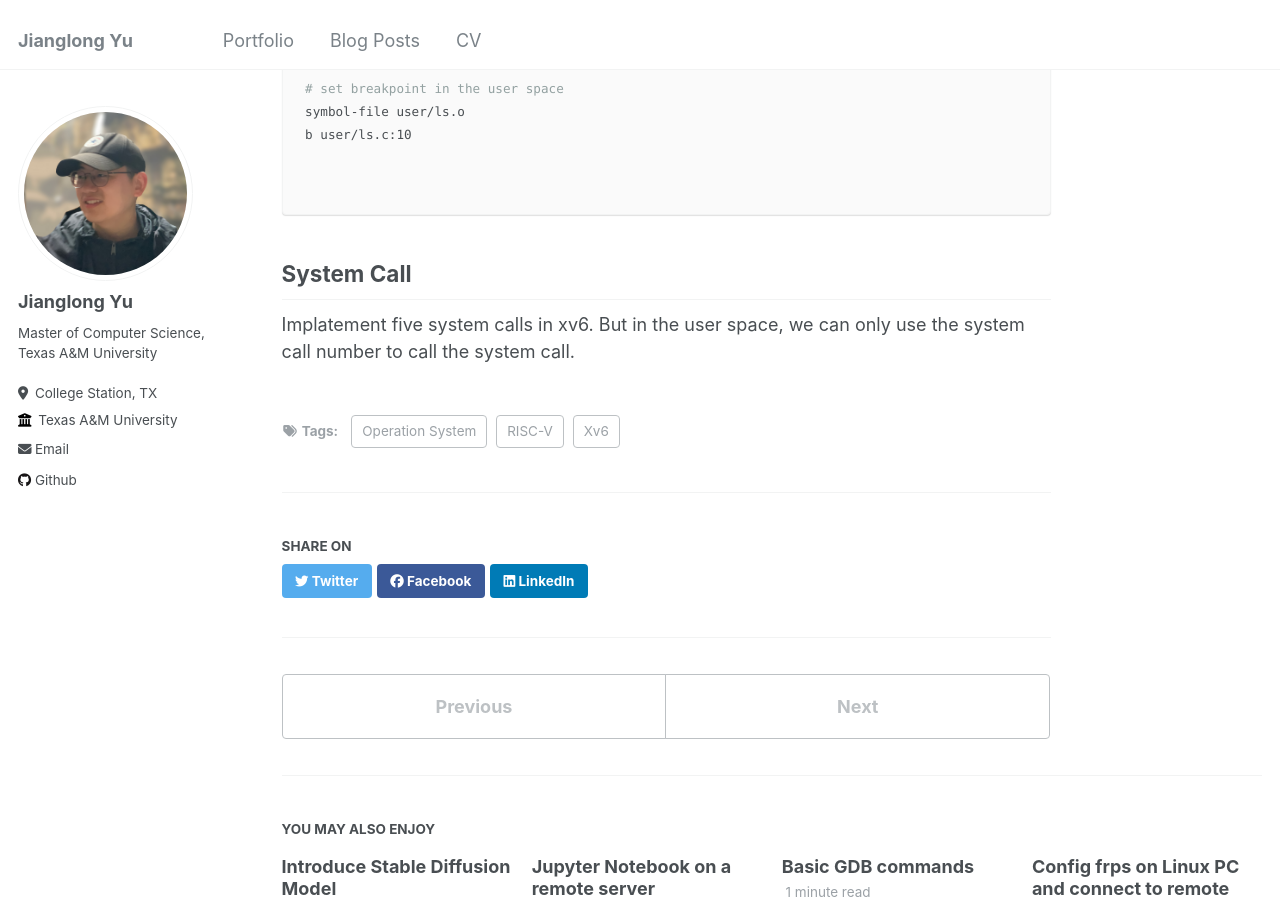
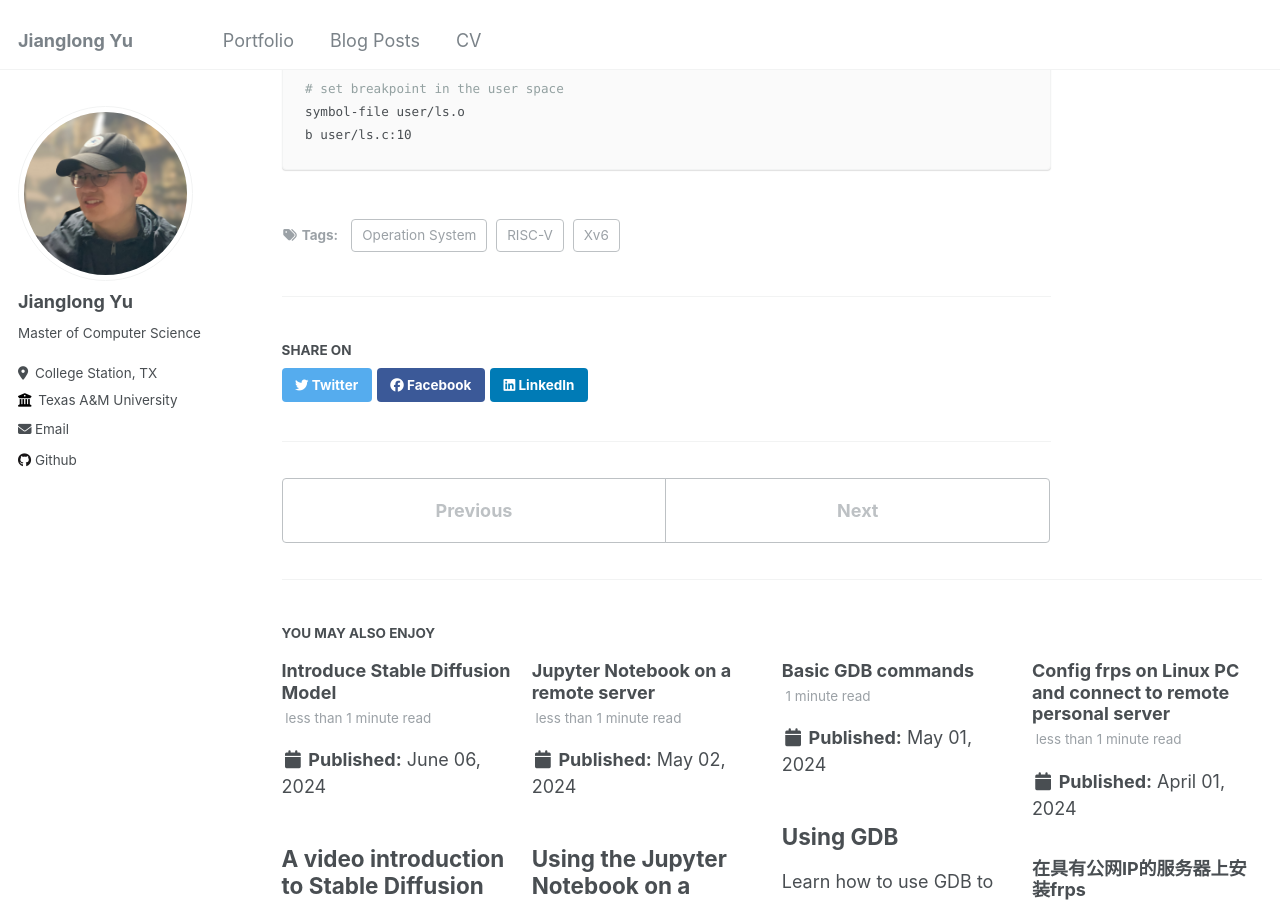
Before and after one commit to Jaron-U/Jaron-U.github.io, a Jekyll site: the page built from _posts/2024-05-02-post.md, in a window 1280 px wide and 900 px high, scrolled down 1002 px. Built offline with Jekyll 4.4.1, drawn with Linux system fonts in a browser that asks for light colours.

Commit message:
remove univerity

````diff
--- a/_config.yml
+++ b/_config.yml
@@ -24,7 +24,7 @@ author:
   avatar           : "my_img_s.jpg"
   name             : "Jianglong Yu"
   pronouns         : # example: "she/her"
-  bio              : "Master of Computer Science, Texas A&M University"
+  bio              : "Master of Computer Science"
   employer         : "Texas A&M University"
   location         : "College Station, TX"
   uri              : # URL
--- a/_posts/2024-05-02-post.md
+++ b/_posts/2024-05-02-post.md
@@ -47,11 +47,4 @@ bt # backtrace
 # set breakpoint in the user space
 symbol-file user/ls.o
 b user/ls.c:10
-
-
 ```
-
-## System Call
-
-Implatement five system calls in xv6.
-But in the user space, we can only use the system call number to call the system call.
````
